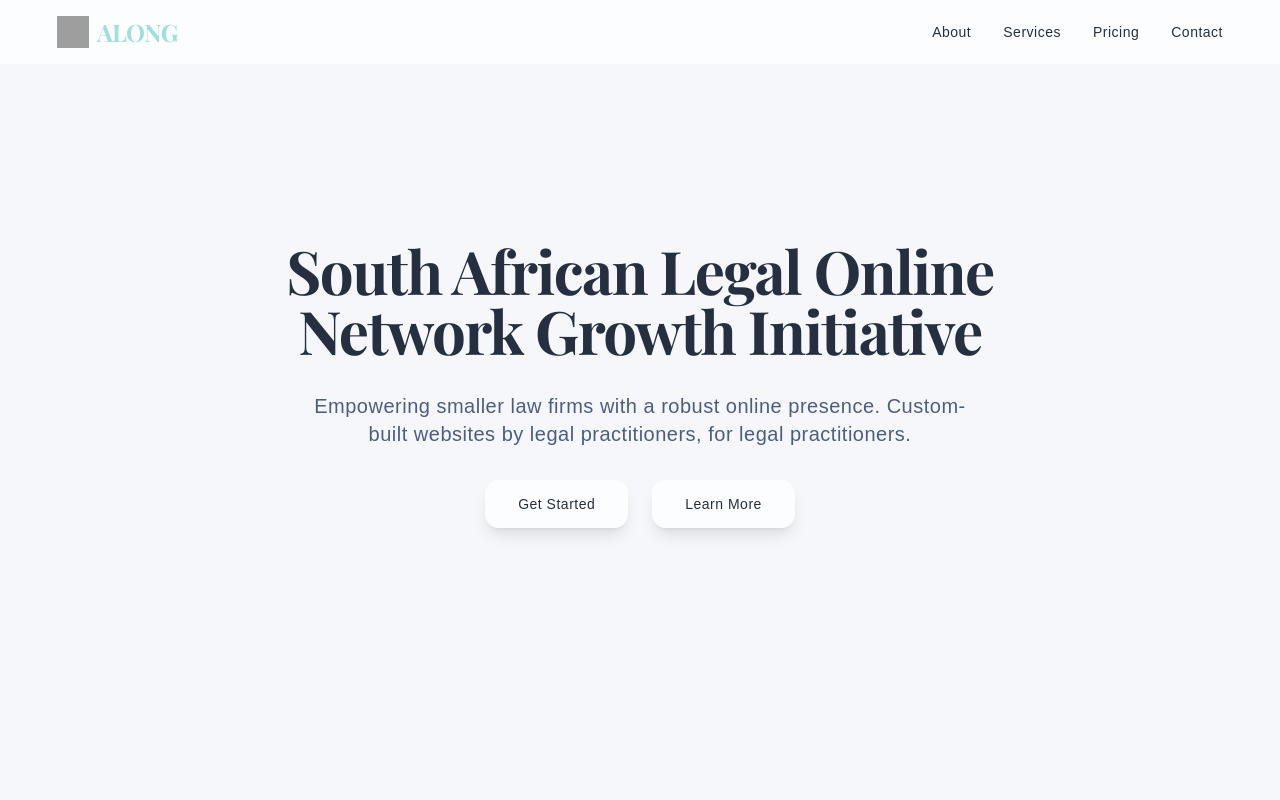
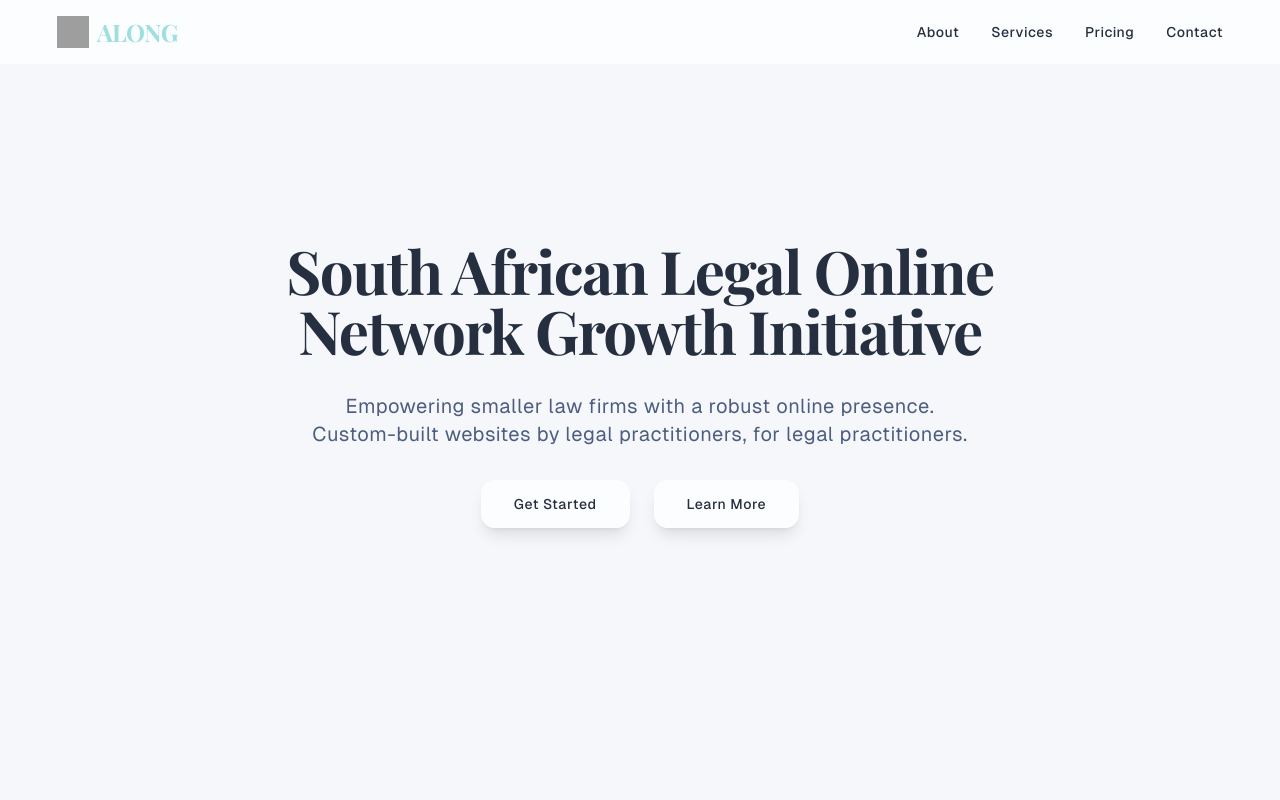
Before and after one commit to iam-malan/along, a Next.js app: page / in a window 1280 px wide. Shown: the top 800 px of the page. Built offline with nearby package versions, Linux system fonts and the light colour scheme; grey boxes are pictures that could not be loaded.

Commit message:
Update Tailwind configuration for proper styling

```diff
--- a/tailwind.config.ts
+++ b/tailwind.config.ts
@@ -3,11 +3,10 @@ import type { Config } from "tailwindcss"
 const config = {
   darkMode: ["class"],
   content: [
-    './pages/**/*.{ts,tsx}',
+    './app/**/*.{ts,tsx}',
     './components/**/*.{ts,tsx}',
-    './app/**/*.{ts,tsx}',
-    './src/**/*.{ts,tsx}',
-	],
+    './lib/**/*.{ts,tsx}',
+  ],
   prefix: "",
   theme: {
     container: {
@@ -20,7 +19,8 @@ const config = {
     extend: {
       fontFamily: {
         serif: ['Playfair Display', 'serif'],
-        sans: ['Geist', 'Arial', 'sans-serif'],
+        sans: ['var(--font-geist-sans)', 'Arial', 'sans-serif'],
+        mono: ['var(--font-geist-mono)', 'monospace'],
       },
       colors: {
         border: "hsl(var(--border))",
```
